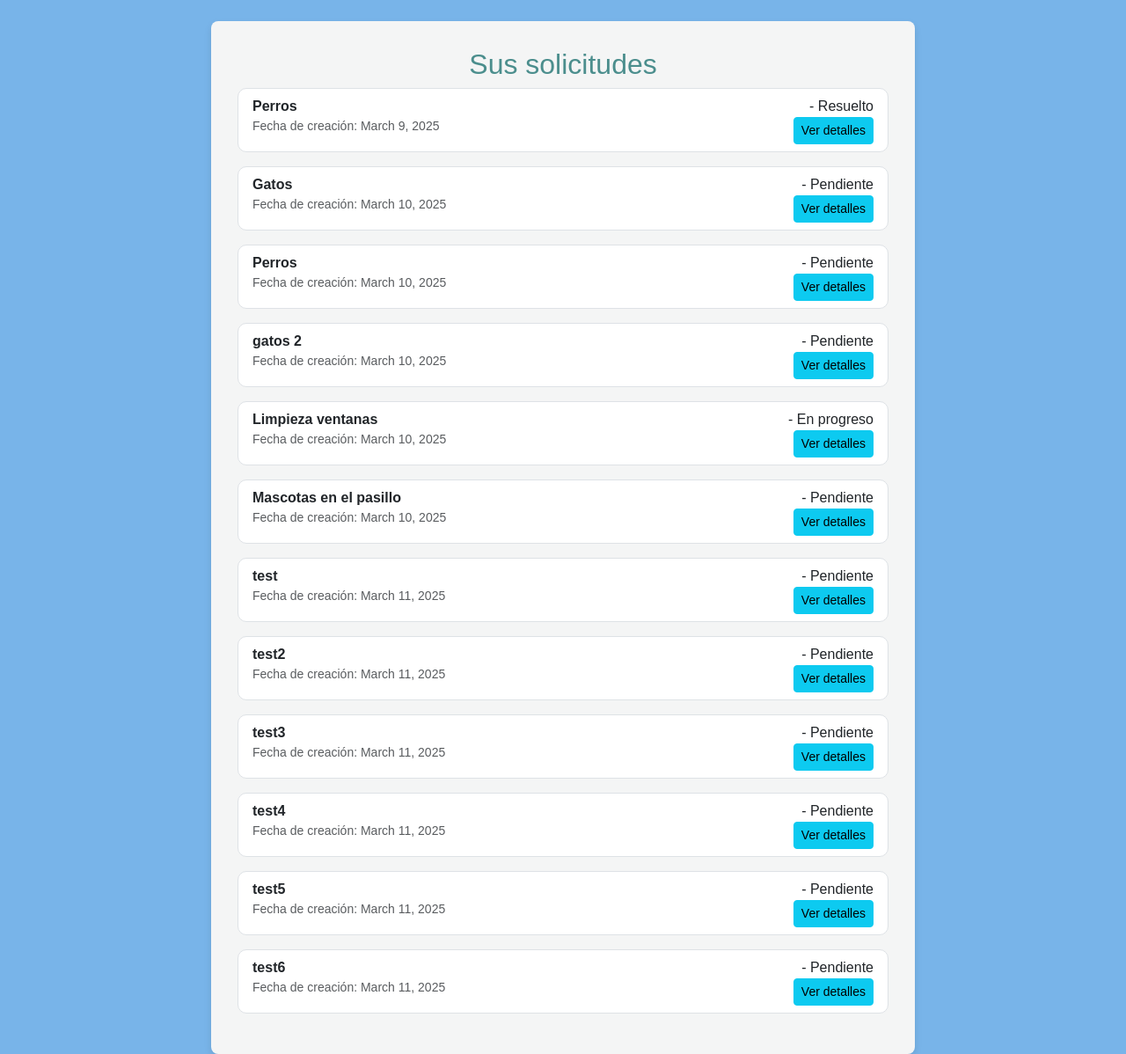
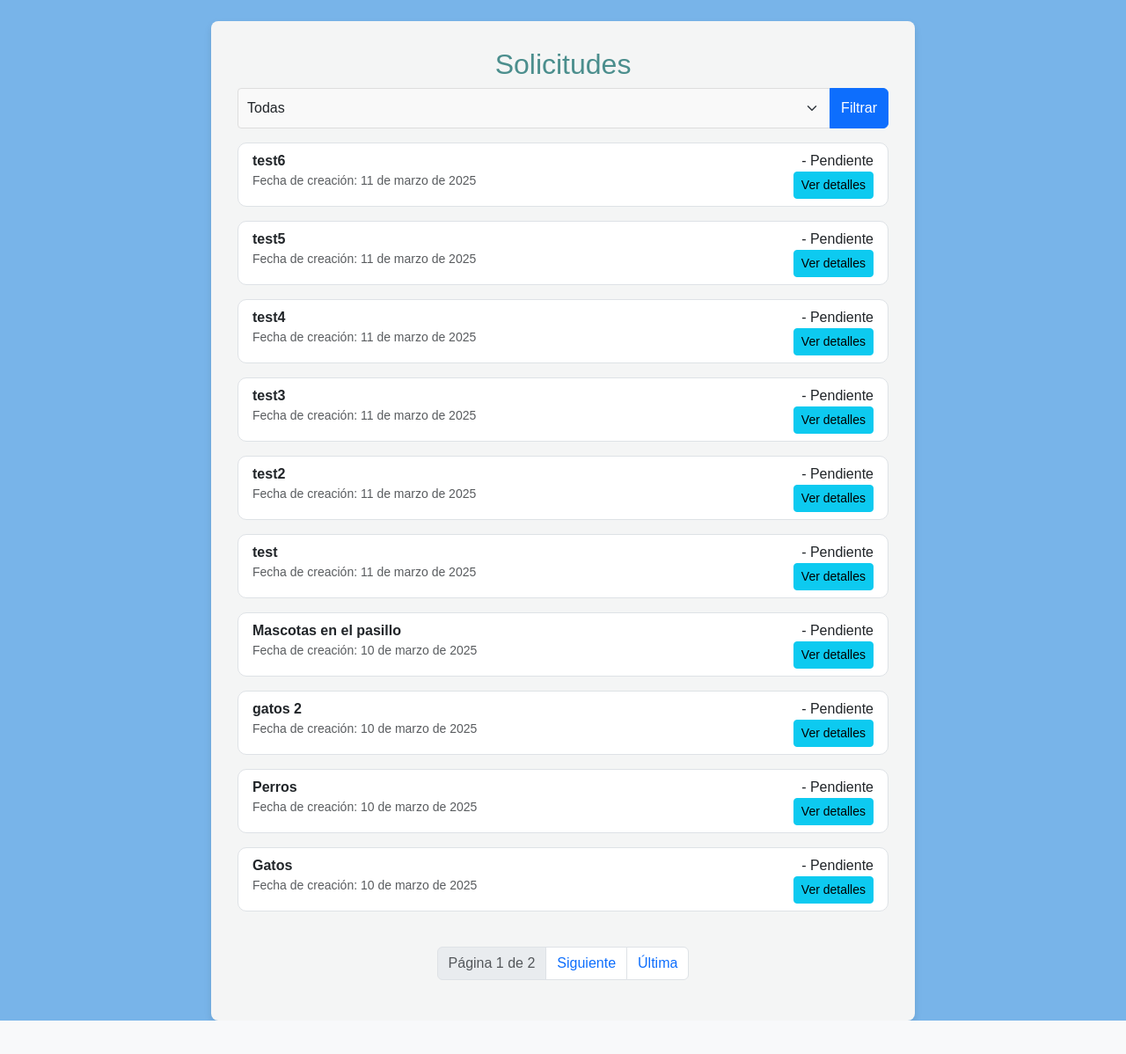
Before and after one commit to Cpzty/apartment_management, a Django app: page /complaints/list/ in a window 1280 px wide. Shown: the part 56-1254 px from the top of the page at 88% size. After the commit the page ends 1216 px from the top, so only its background shows below. Run offline with Django 5.2, Linux system fonts and the light colour scheme; a user stored in the database is signed in; data comes from the database, SQL or seed files in the repository; both versions use the stored data as it was after the commit.

Commit message:
Se agrega paginado y filtro

```diff
--- a/apartment_management/settings.py
+++ b/apartment_management/settings.py
@@ -105,7 +105,7 @@ AUTH_PASSWORD_VALIDATORS = [
 # Internationalization
 # https://docs.djangoproject.com/en/5.1/topics/i18n/
 
-LANGUAGE_CODE = 'en-us'
+LANGUAGE_CODE = 'es'
 
 TIME_ZONE = 'UTC'
 
--- a/complaints/templates/complaints/complaint_list.html
+++ b/complaints/templates/complaints/complaint_list.html
@@ -1,7 +1,22 @@
 {% extends "base.html" %}
 
 {% block content %}
-  <h2>Sus solicitudes</h2>
+  <h2>Solicitudes</h2>
+
+  <!-- Filter Form -->
+  <form method="GET" class="mb-3">
+    <div class="input-group">
+      <select name="status" class="form-select">
+        <option value="" {% if not selected_status %}selected{% endif %}>Todas</option>
+        <option value="pendiente" {% if selected_status == "pendiente" %}selected{% endif %}>Pendiente</option>
+        <option value="en_progreso" {% if selected_status == "en_progreso" %}selected{% endif %}>En progreso</option>
+        <option value="resuelto" {% if selected_status == "resuelto" %}selected{% endif %}>Resuelto</option>
+        <option value="rechazado" {% if selected_status == "rechazado" %}selected{% endif %}>Rechazado</option>
+      </select>
+      <button type="submit" class="btn btn-primary">Filtrar</button>
+    </div>
+  </form>
+
   <div class="list-group">
     {% for complaint in complaints %}
       <div class="list-group-item border mb-3" style="border-radius: 10px;">
@@ -10,19 +25,38 @@
         </div>
 
         <div class="d-flex justify-content-between">
-          <small class="text-muted">Fecha de creación: {{ complaint.created_at|date:"F j, Y" }}</small>
+          <small class="text-muted">Fecha de creación: {{ complaint.created_at|date:"j \d\e F \d\e Y" }}</small>
           <button class="btn btn-info btn-sm toggle-details" data-id="{{ complaint.id }}">Ver detalles</button>
         </div>
 
         <div id="details-{{ complaint.id }}" class="complaint-details mt-2" style="display: none;">
-          <p><strong>Description:</strong> {{ complaint.description }}</p>
+          <p><strong>Descripción:</strong> {{ complaint.description }}</p>
           {% if complaint.image %}
-            <img src="{{ complaint.image.url }}" alt="Complaint Image" class="img-fluid" style="max-width: 300px;">
+            <img src="{{ complaint.image.url }}" alt="Imagen de la solicitud" class="img-fluid" style="max-width: 300px;">
           {% endif %}
         </div>
       </div>
     {% empty %}
-      <p>No se han ingresado solicitudes aun.</p>
+      <p>No se encontraron solicitudes con este estado.</p>
     {% endfor %}
   </div>
+
+  <!-- Pagination -->
+  <nav aria-label="Page navigation">
+    <ul class="pagination justify-content-center mt-4">
+      {% if complaints.has_previous %}
+        <li class="page-item"><a class="page-link" href="?page=1&status={{ selected_status }}">Primera</a></li>
+        <li class="page-item"><a class="page-link" href="?page={{ complaints.previous_page_number }}&status={{ selected_status }}">Anterior</a></li>
+      {% endif %}
+
+      <li class="page-item disabled">
+        <span class="page-link">Página {{ complaints.number }} de {{ complaints.paginator.num_pages }}</span>
+      </li>
+
+      {% if complaints.has_next %}
+        <li class="page-item"><a class="page-link" href="?page={{ complaints.next_page_number }}&status={{ selected_status }}">Siguiente</a></li>
+        <li class="page-item"><a class="page-link" href="?page={{ complaints.paginator.num_pages }}&status={{ selected_status }}">Última</a></li>
+      {% endif %}
+    </ul>
+  </nav>
 {% endblock %}
--- a/complaints/views.py
+++ b/complaints/views.py
@@ -4,6 +4,8 @@ from django.contrib.auth.decorators import login_required
 from django.contrib.auth import login
 from django.contrib.auth.forms import UserCreationForm
 from django.contrib.auth.forms import AuthenticationForm
+from django.db.models import Case, When, Value, IntegerField
+from django.core.paginator import Paginator
 from .forms import CustomUserCreationForm  # Import the new form
 
 from .models import Complaint
@@ -60,5 +62,21 @@ def submit_complaint(request):
 
 @login_required
 def complaint_list(request):
-    complaints = Complaint.objects.all()  # Only show user complaints
-    return render(request, 'complaints/complaint_list.html', {'complaints': complaints})
+    status_filter = request.GET.get("status")
+    complaints = Complaint.objects.all().annotate(
+        custom_order=Case(
+            When(status='pendiente', then=Value(1)),
+            When(status='en_progreso', then=Value(2)),
+            When(status='resuelto', then=Value(3)),
+            default=Value(4),  # Just in case there are other statuses
+            output_field=IntegerField()
+        )
+    ).order_by('custom_order', '-created_at')  # Order first by status, then newest first
+    if status_filter:
+        complaints = complaints.filter(status=status_filter)
+    status_order = {"pendiente": 1, "en_progreso": 2, "resuelto": 3, "rechazado": 4}
+    complaints = sorted(complaints, key=lambda c: status_order.get(c.status, 99))
+    paginator = Paginator(complaints, 10)
+    page_number = request.GET.get("page")
+    page_obj = paginator.get_page(page_number)
+    return render(request, 'complaints/complaint_list.html', {'complaints': page_obj})
```
Also changed, not shown: db.sqlite3.
